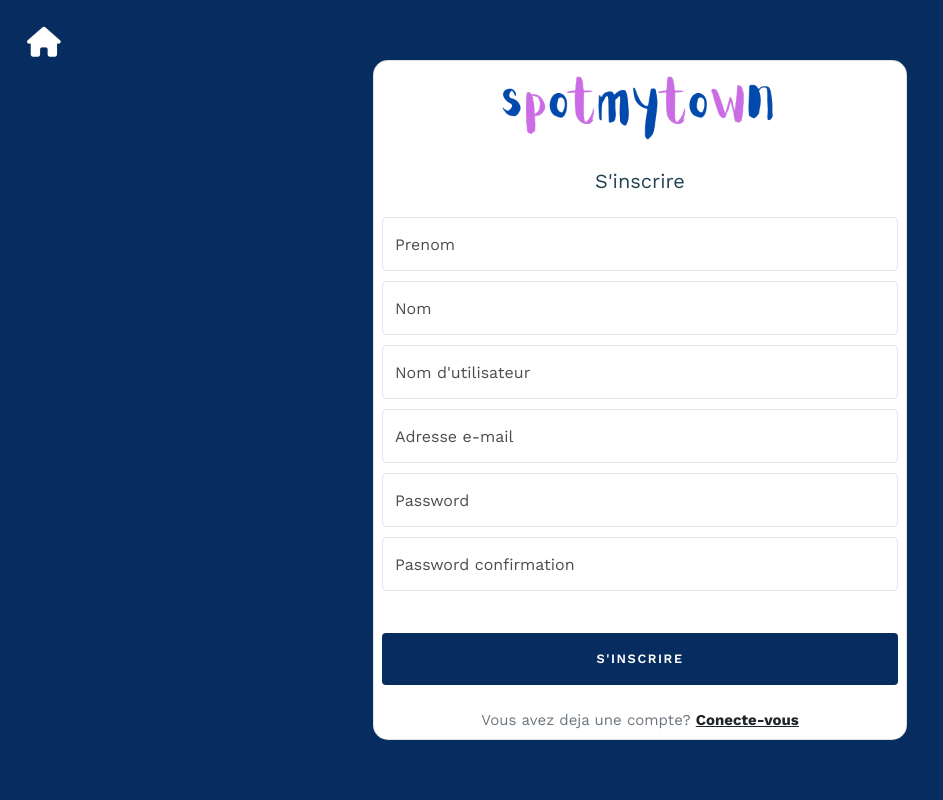
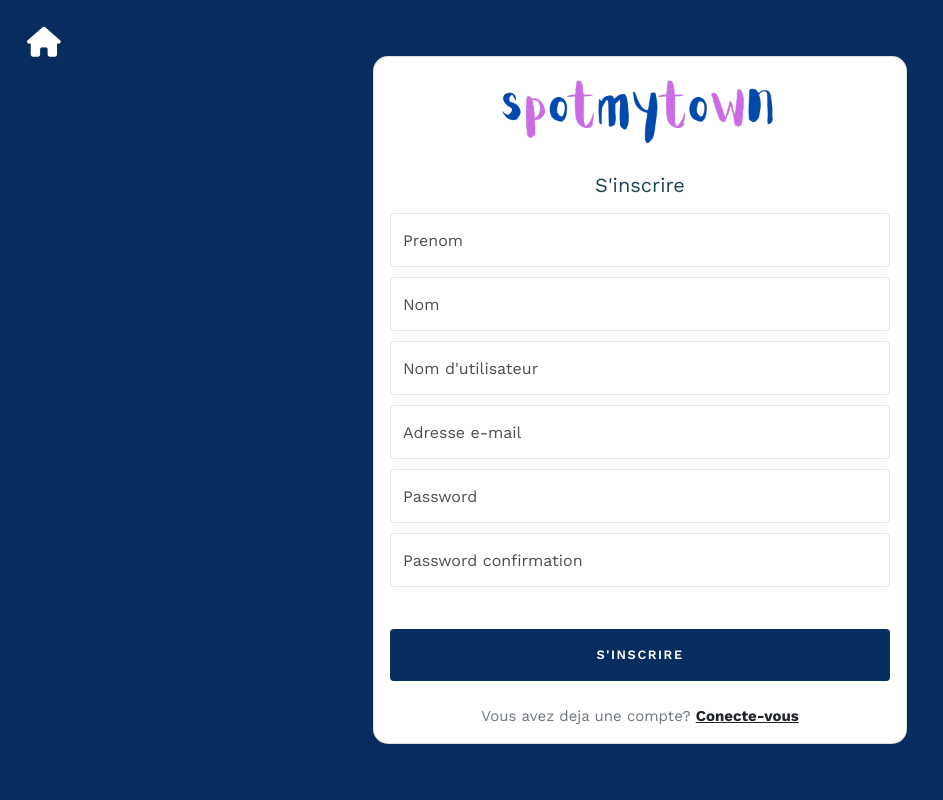
Before and after one commit to edwardrico/SpotMyTown-, a Django app: page /subscription/register/ in a window 1280 px wide. Shown: the whole page, without its empty margins (0-943 px from the left). Run offline with Django 4.2, Linux system fonts and the light colour scheme; parts of the project's set-up code (start-up, migrations or seed data) failed here and were passed over; some libraries are stand-ins or nearby versions.

Commit message:
navbar formulairer modification

```diff
--- a/subscription/forms.py
+++ b/subscription/forms.py
@@ -19,7 +19,7 @@ class CustomRegistrationForm(UserCreationForm):
             'password1': 'Mot de passe',  # Étiquette personnalisée pour le champ "password1"
             'password2': 'Confirmation du mot de passe',  # Étiquette personnalisée pour le champ "password2"
         }
-""""
+
     def clean_prenom(self):
         prenom = self.cleaned_data['prenom']
         if not prenom.isalpha():
@@ -42,4 +42,3 @@ class CustomRegistrationForm(UserCreationForm):
         #if User.objects.filter(email=email).exists():
             #raise forms.ValidationError("Un utilisateur avec cette adresse e-mail existe déjà.")
         #return email
-"""
--- a/templates/register/register.html
+++ b/templates/register/register.html
@@ -58,39 +58,38 @@
     <div class="container h-100">
       <div class="row d-flex justify-content-center align-items-center h-100">
         <div class="col-12 col-md-9 col-lg-7 col-xl-6">
-            <div class="card my-4" style="border-radius: 15px;">
-            <div class="card-body p-2">
+            <div class="card my-2" style="border-radius: 15px;">
+            <div class="card-body p-3">
              <div class="logo-container text-center d-flex align-items-center justify-content-center mb-4" style="padding: 5px;">
-
-                <img src="{% static 'logo/spotmytown4.png' %}" alt="Logo de l'entreprise" width="300">
+                 <img src="{% static 'logo/spotmytown4.png' %}" alt="Logo de l'entreprise" width="300">
               </div>
                 <div class = "text-center">
-                  <h5 class="mb-4 text-primary">S'inscrire</h5>
+                  <h5 class="mb-3 text-primary">S'inscrire</h5>
                 </div>
                 <form method="post" >
                 {% csrf_token %}
-                {% if form.errors%}
-                <div class="mb-4">
-                  {{form.errors}}
-                </div>
+                {% if form.errors %}
+                  <div class="mb-3">
+                    {{form.errors}}
+                  </div>
                 {% endif %}
 
-                <div class="mb-2">
+                <div class="mb-2 ">
                   <input type="text" class="form-control" id="{{ form.prenom.id_for_label }}"
                          name="{{ form.prenom.name }}" placeholder="{{ form.prenom.label }}">
                   </div>
 
-                 <div class="mb-2">
+                 <div class="mb-2 ">
                   <input type="text" class="form-control" id="{{ form.nom.id_for_label }}"
                          name="{{ form.nom.name }}" placeholder="{{ form.nom.label }}">
                   </div>
 
-                <div class="mb-2">
+                <div class="mb-2 ">
                   <input type="text" class="form-control" id="{{ form.username.id_for_label }}"
                          name="{{ form.username.name }}" placeholder="{{ form.username.label }}">
                 </div>
 
-                <div class="mb-2">
+                <div class="mb-2 ">
                   <input type="email" class="form-control" id="{{ form.email.id_for_label }}"
                          name="{{ form.email.name }}" placeholder="{{ form.email.label }}">
                 </div>
--- a/templates/register/verification_failure.html
+++ b/templates/register/verification_failure.html
@@ -30,7 +30,7 @@ section {
     text-align: center!important;
 }
 .success h1 {
-    font-size: 65px;
+    font-size: 55px;
     line-height: 1;
     font-weight: 600;
     color:#072D60;
--- a/templates/register/verification_success.html
+++ b/templates/register/verification_success.html
@@ -30,7 +30,7 @@ section {
     text-align: center!important;
 }
 .success h1 {
-    font-size: 65px;
+    font-size: 55px;
     line-height: 1;
     font-weight: 600;
     color:#072D60;
@@ -84,7 +84,7 @@ section {
                         </div>
 
                             <h1 class="mb-4">Vérification réussie !</h1>
-                            <h2 class="mb-4 text-grey">Votre adresse e-mail a été vérifiée avec succès.</h2>
+                            <h2 class="mb-4 text-grey">Votre adresse email a été vérifiée avec succès.</h2>
                             <p class="w-sm-80 mx-auto mb-4 text-black">Vous pouvez maintenant accéder à votre compte.</p>
                          <div class="text-center">
                             <a href="{% url 'login' %}" class="btn my-button">Se connecter</a>
```
Also changed, not shown: templates/home/home.html (+5 -5 lines), db.sqlite3.
